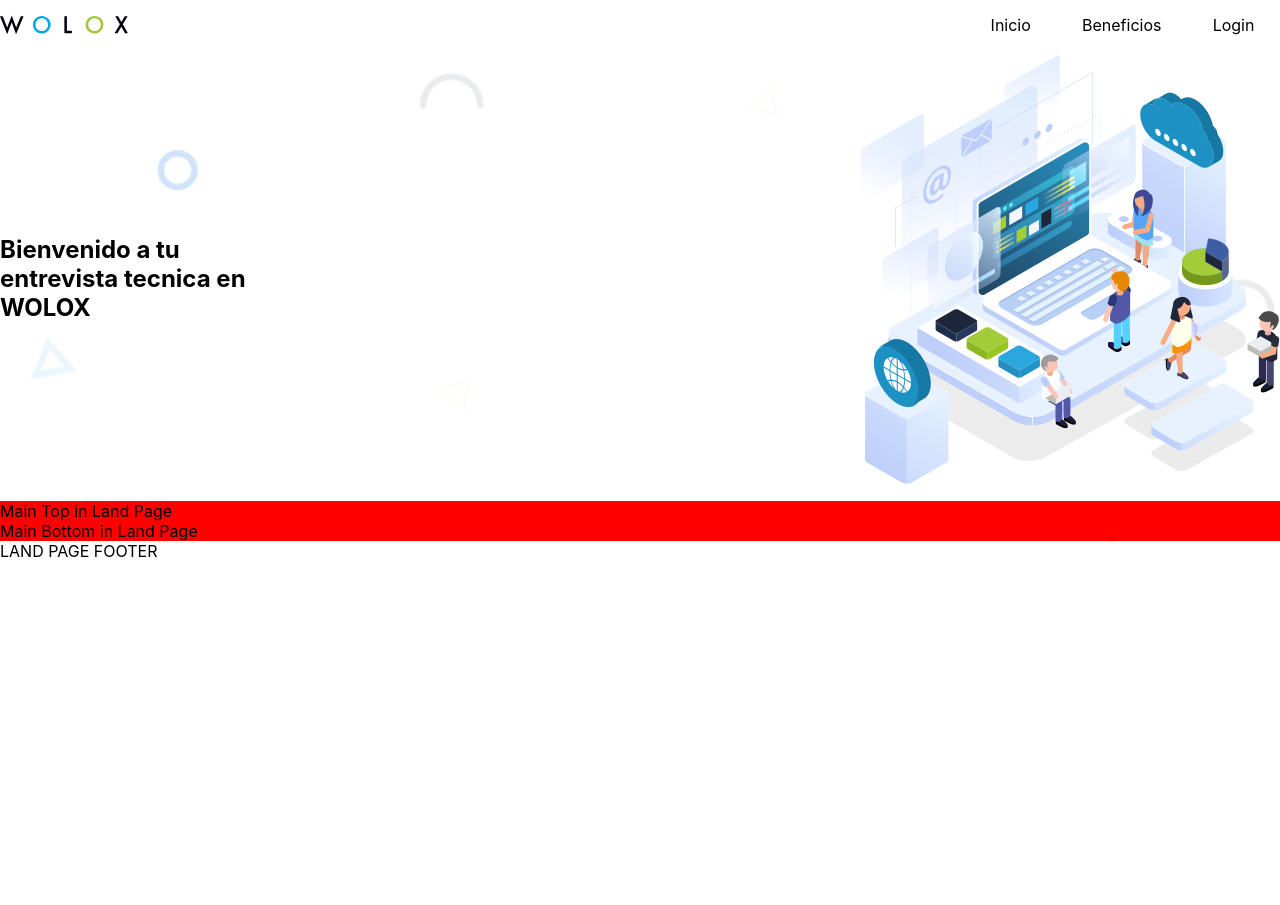
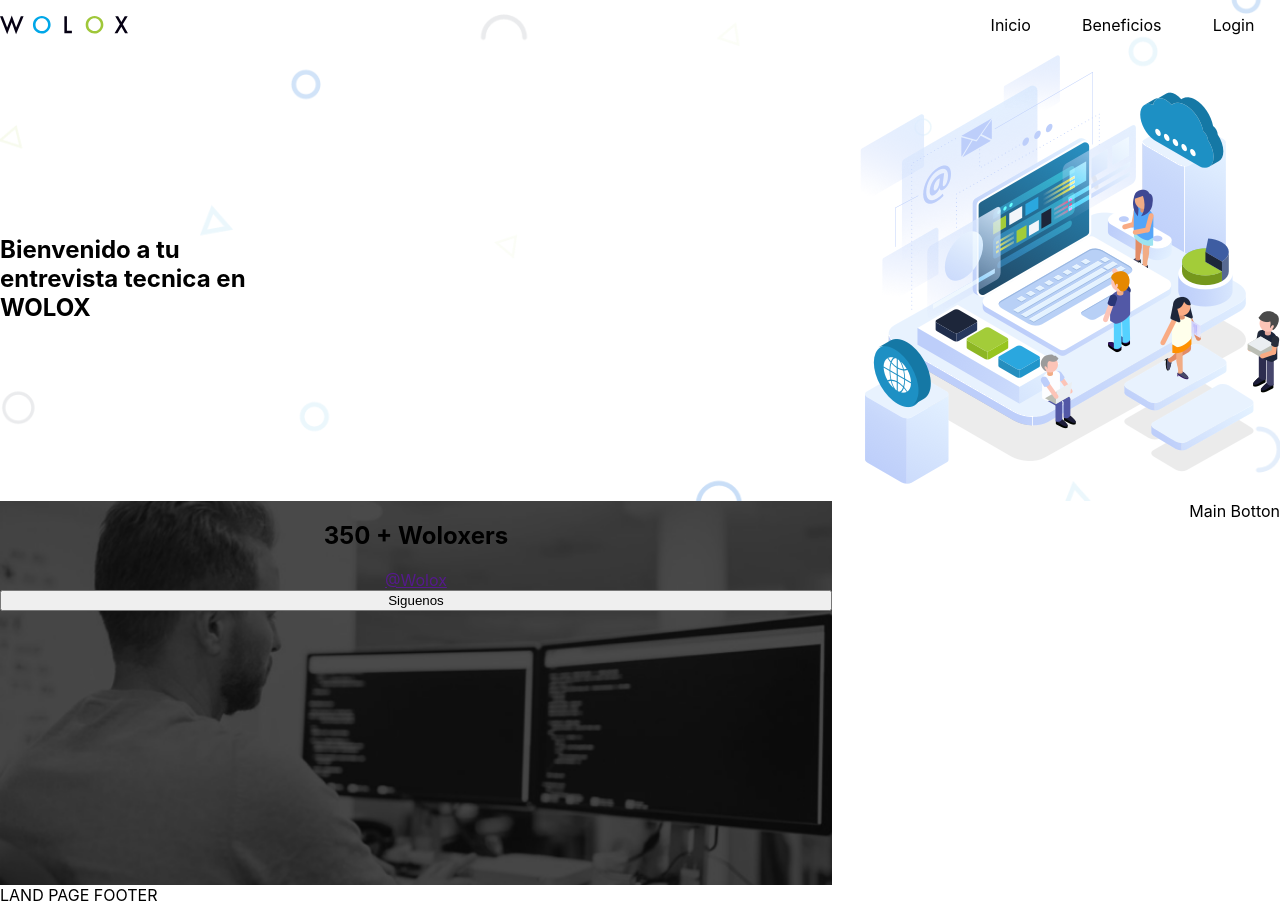
Before and after one commit to mdominguez56/wolox-proyect, a React (Create React App) app: page / in a window 1280 px wide. Before the commit the page ends 800 px from the top, so only its background shows below. Built offline with nearby package versions, Linux system fonts and the light colour scheme.

Commit message:
main-top-header

```diff
--- a/src/components/landPage/landPageComponent/mainBottom.js
+++ b/src/components/landPage/landPageComponent/mainBottom.js
@@ -1,8 +1,11 @@
 import React from 'react'
+import { Link } from 'react-router-dom'
 
 function MainBottom() {
     return (
-        <div>Main Bottom in Land Page</div>
+        <div>
+          Main Botton
+        </div>
         );
   }
 
--- a/src/components/landPage/landPageComponent/mainTop.js
+++ b/src/components/landPage/landPageComponent/mainTop.js
@@ -1,8 +1,19 @@
 import React from 'react'
+import {
+  BrowserRouter as Router,
+  Switch,
+  Route,
+  Link
+} from "react-router-dom";
+import styles from './mainTop.module.css'
 
 function MainTop() {
     return (
-        <div>Main Top in Land Page</div>
+        <div className={styles.mainTopContainer}>
+          <h2>350 + Woloxers</h2>
+          <Link> @Wolox</Link>
+          <button>Siguenos</button>
+        </div>
         );
   }
 
--- /dev/null
+++ b/src/components/landPage/landPageComponent/mainTop.module.css
@@ -0,0 +1,10 @@
+.mainTopContainer{
+    width: 65vw;
+    height: 30vw;
+    display: flex;
+    flex-direction: column;
+    text-align: center;
+    background: url('../../../assets/img_woloxer.png') no-repeat center center fixed;
+    background-size: cover;
+    text-align: center;
+}
--- a/src/components/landPage/landPageMain.js
+++ b/src/components/landPage/landPageMain.js
@@ -16,7 +16,7 @@
       <Router>
       <Switch>
           <Route>
-              <div className={styles.backgroundMain}>
+              <div className={styles.MainContent}>
                 <MainTop />
                 <MainBottom />
               </div>
--- a/src/components/landPage/landPageMain.module.css
+++ b/src/components/landPage/landPageMain.module.css
@@ -1,6 +1,4 @@
-.backgroundMain{
-    background-color: red;
-    background-size: cover;
-    height: 100%;
-    overflow: hidden;
+.MainContent{
+    display: flex;
+    justify-content: space-between;
 }
```
Also changed, not shown: src/components/landPage/landPageComponent/mainBottom.module.css (added).
